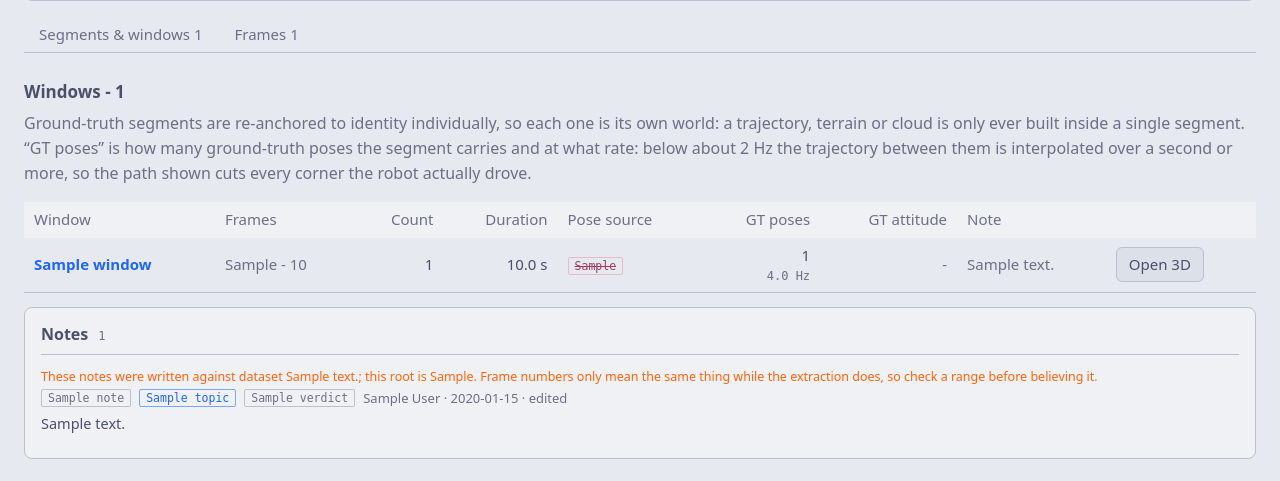
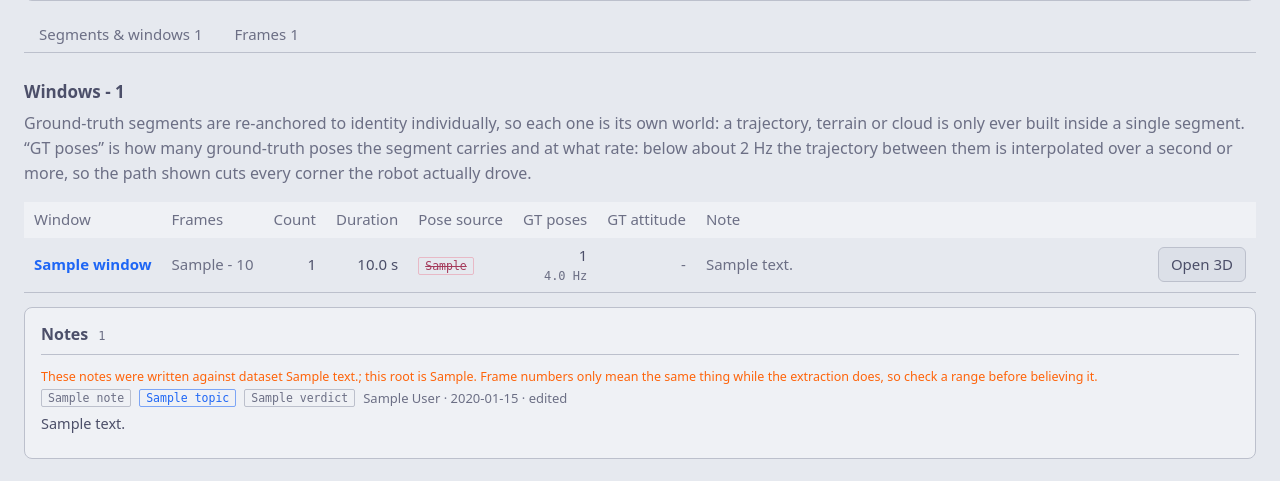
Before and after one commit to vlk-jan/dataset_tools, a Python web app: template dataset_tools/viewer/templates/scene.html in a window 1280 px wide. Shown: the part 1507-1988 px from the top of the page. Run offline with Jinja, Linux system fonts and the light colour scheme; the template is opened without the code that fills it: most values are stand-ins (such as "Sample title", 1, 10 or a date in 2020).

Commit message:
Viewer: window tables keep short cells on one line, frame tiles share a row
Every window-table row wrapped to two lines: "Open 3D", the window label
and the frame range broke while the free-text column took the width. Short
cells are now nowrap and only the note column (td.prose) wraps, until
1000px where nothing is spare. The frame page's tiles sit in one row
however many there are, so "Driven & drivable" no longer drops onto its
own line at laptop widths; two per row under 700px.

Co-Authored-By: Claude Opus 5.5 (1M context) <noreply@anthropic.com>

```diff
--- a/dataset_tools/viewer/static/style.css
+++ b/dataset_tools/viewer/static/style.css
@@ -48,6 +48,12 @@ th, td { text-align: left; padding: 6px 10px; border-bottom: 1px solid var(--lin
 th { color: var(--muted); font-weight: 500; position: sticky; top: var(--headh, 0); background: var(--panel); }
 tr:hover td { background: var(--panel-2); }
 td.num, th.num { text-align: right; font-variant-numeric: tabular-nums; }
+/* Short cells (ids, ranges, counts, the Open button) keep to one line; the one
+   free-text column (td.prose) takes the spare width and wraps. Below 1000px
+   there is no spare width, so everything wraps again. */
+th, td { white-space: nowrap; }
+td.prose { white-space: normal; width: 100%; }
+@media (max-width: 1000px) { th, td { white-space: normal; } }
 /* The rate under a count in a numeric cell: same column, quieter, on its own line. */
 td.num small { display: block; font-size: 12px; font-family: var(--mono); }
 .chip {
@@ -483,9 +489,10 @@ button.chip[aria-expanded="true"] {
 }
 .bigoverlay figcaption code { font-size: 12px; }
 .framemain .tiles {
-  display: grid; grid-template-columns: repeat(auto-fill, minmax(220px, 1fr));
+  display: grid; grid-auto-flow: column; grid-auto-columns: minmax(0, 1fr);
   gap: 14px; margin: 14px 0;
 }
+@media (max-width: 700px) { .framemain .tiles { grid-auto-flow: row; grid-template-columns: repeat(2, minmax(0, 1fr)); } }
 .framemain .tile {
   margin: 0; background: var(--panel); border: 1px solid var(--line);
   border-radius: 8px; padding: 8px; min-width: 0;
--- a/dataset_tools/viewer/templates/scene.html
+++ b/dataset_tools/viewer/templates/scene.html
@@ -223,7 +223,7 @@
           </span>
         </td>
         {{ ui.gt_cells(w, attitude_per_window.get(w.key)) }}
-        <td class="muted">{{ w.note }}</td>
+        <td class="muted prose">{{ w.note }}</td>
         <td><a class="btn {{ 'primary' if w.pose_source == 'odometry' else '' }}"
                href="/view/{{ scene_id }}/{{ w.key }}">Open 3D</a></td>
       </tr>
--- a/dataset_tools/viewer/templates/segments.html
+++ b/dataset_tools/viewer/templates/segments.html
@@ -32,7 +32,7 @@
              title="{{ r.notes | map(attribute='text') | join(' / ') | truncate(160) }}">{{ r.notes | length }}</a>{% endif %}
           {%- for v in r.verdicts %} <span class="chip verdict-{{ v }}">{{ v }}</span>{% endfor %}
         </td>
-        <td class="muted">{{ reason_text(w.reason) if w.reason else "" }}</td>
+        <td class="muted prose">{{ reason_text(w.reason) if w.reason else "" }}</td>
         <td><a class="btn primary" href="/view/{{ r.scene }}/{{ w.key }}">Open 3D</a></td>
       </tr>
     {% endfor %}
```
